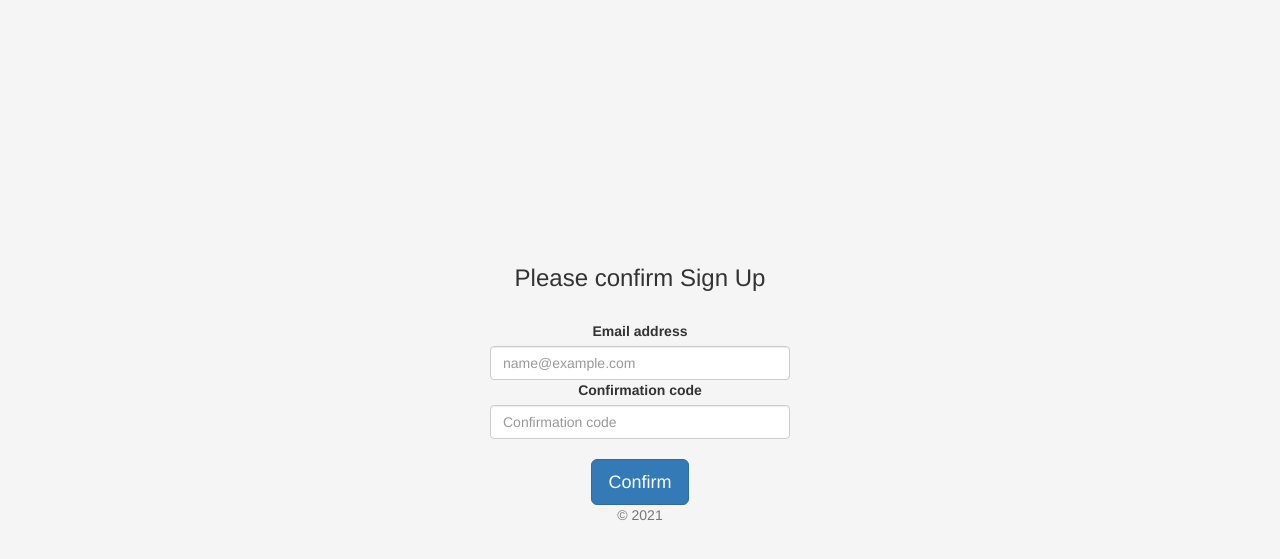
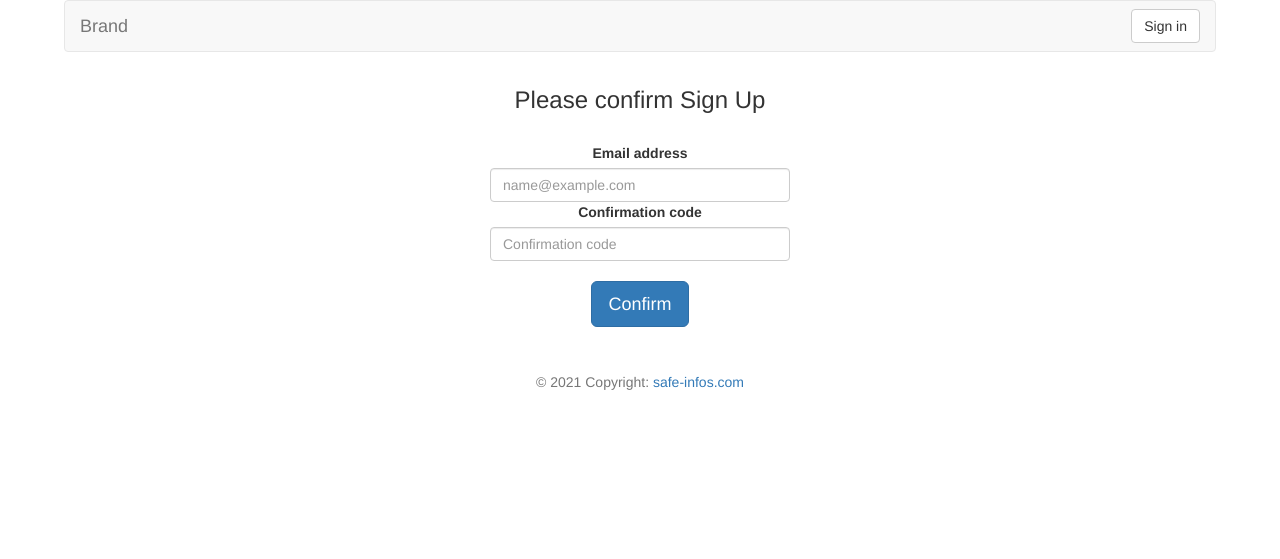
Before and after one commit to Jeisse/safe-infos, a Flask app: page /confirmSignUp in a window 1280 px wide. Shown: the top 559 px of the page. Run offline with Flask 2, Linux system fonts and the light colour scheme; some libraries are stand-ins or nearby versions.

Commit message:
Included top bar menu on sign-up and sign-up confirmation

```diff
--- a/start.py
+++ b/start.py
@@ -15,8 +15,9 @@ load_dotenv(dotenv_path)
 
 @app.route("/")
 def home():
-    #return the home page
+    # return the home page
     return render_template("index.html")
+
 
 @app.route("/signup")
 def signup():
@@ -25,12 +26,13 @@ def signup():
 
 @app.route("/signupForm", methods=['POST'])
 def signupForm():
+    # gets username and password from the form
     username = request.form['username']
     password = request.form['password']
 
     client = boto3.client("cognito-idp", region_name="us-east-1")
 
-    # The below code, will do the sign-up
+    # sign-up on Cognito
     response = client.sign_up(
         ClientId=os.getenv("COGNITO_USER_CLIENT_ID"),
         Username=username,
@@ -39,12 +41,14 @@ def signupForm():
     )
     return render_template("confirmSignup.html")
 
+
 @app.route("/confirmSignUp")
-def confirmSignUp():
+def confirm_signup():
     return render_template("confirmSignup.html")
 
+
 @app.route("/confirmSignUpForm", methods=['POST'])
-def confirmSignUpForm():
+def confirm_signup_form():
     username = request.form['username']
     confirm_code = request.form['confirm_code']
 
@@ -56,7 +60,8 @@ def confirmSignUpForm():
     )
     return render_template("index.html")
 
-#redirect to the home page when reaching admin endpoint
+
+# redirect to the home page when reaching admin endpoint
 # Both redirect and url_for must be import above before recognized by compiler
 @app.route("/admin/")
 def admin():
--- a/templates/confirmSignup.html
+++ b/templates/confirmSignup.html
@@ -1,6 +1,6 @@
-{% extends "bootstrap/base.html" %}
+{% extends "topBar.html" %}
 
-{% block title %}Signin to Safe-Info{% endblock %}
+{% block title %}Confirm Signup to Safe-Info{% endblock %}
 
 {% block content %}
 <style>
@@ -25,11 +25,8 @@
     }
 </style>
 
-
-    <!-- Custom styles for this template -->
-    <link href="/static/css/signin.css" rel="stylesheet">
   </head>
-  <body class="text-center">
+<body class="text-center">
 
 <main class="form-confirmSignUp">
   <form action="/confirmSignUpForm" method="POST">
@@ -46,12 +43,23 @@
     </div>
 </br>
     <button class="w-100 btn btn-lg btn-primary" type="submit">Confirm</button>
-    <p class="mt-5 mb-3 text-muted">&copy; 2021</p>
+    <p class="mt-5 mb-3 text-muted"></p>
 </br>
   </form>
 
-
 </main>
 
+    <footer class="text-center text-white fixed-bottom" style="">
+    <!-- Grid container -->
+    <div class="container p-3"></div>
+    <!-- Grid container -->
+
+    <!-- Copyright -->
+    <div class="text-center text-muted p-3">
+        © 2021 Copyright:
+        <a class="text-white" href="https://safe-infos.com/">safe-infos.com</a>
+    </div>
+    <!-- Copyright -->
+</footer>
 
 {% endblock %}s
--- /dev/null
+++ b/templates/topBar.html
@@ -0,0 +1,31 @@
+{% extends "bootstrap/base.html" %}
+{% block navbar %}
+    <style>
+        .navbar {
+            width: 90%;
+            margin: auto;
+        }
+        @media (min-width: 768px) {
+            .bd-placeholder-img-lg {
+                font-size: 3.5rem;
+            }
+        }
+    </style>
+    <nav class="navbar navbar-default">
+        <div class="container-fluid">
+            <div class="navbar-header">
+                <button type="button" class="navbar-toggle collapsed" data-toggle="collapse" data-target="#bs-example-navbar-collapse-3" aria-expanded="false">
+                    <span class="sr-only">Toggle navigation</span>
+                    <span class="icon-bar"></span>
+                    <span class="icon-bar"></span>
+                    <span class="icon-bar"></span>
+                </button>
+                <a class="navbar-brand" href="#">Brand</a>
+            </div>
+            <div class="collapse navbar-collapse" id="bs-example-navbar-collapse-3">
+                <button type="button" class="btn btn-default navbar-btn navbar-right">Sign in</button>
+            </div>
+        </div>
+    </nav>
+
+{% endblock %}s
```
Also changed, not shown: templates/signup.html (+26 -14 lines).
